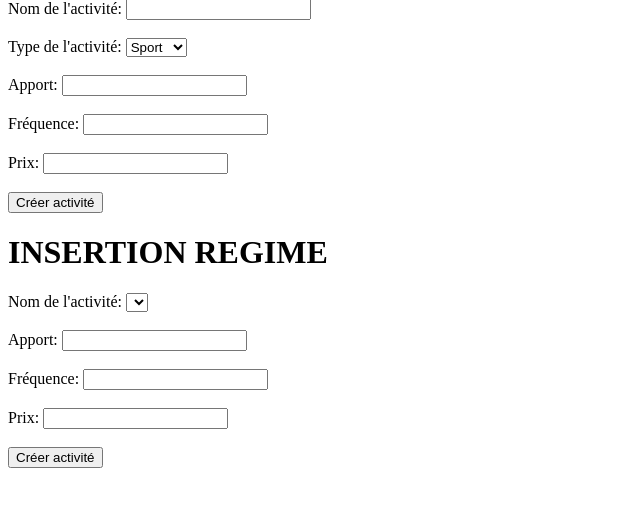
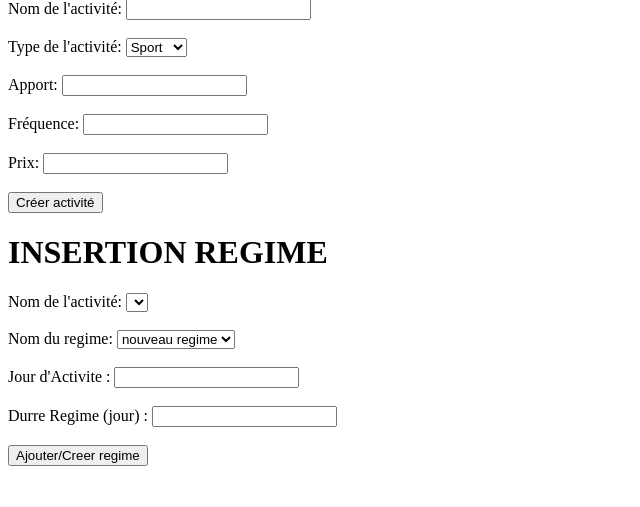
Before and after one commit to Henintsooa/ExamWeb-S4-2023, a CodeIgniter app: page /database/index.php/home_controller/loadBackOffice in a window 1280 px wide. Shown: the part 151-658 px from the top of the page, without its empty margins (0-640 px from the left). Run offline with CodeIgniter, Linux system fonts and the light colour scheme; data comes from the database, SQL or seed files in the repository; data that the repository does not hold is empty.

Commit message:
regime form

```diff
--- a/application/views/backoffice_view.php
+++ b/application/views/backoffice_view.php
@@ -9,7 +9,10 @@
     document.addEventListener(
         'DOMContentLoaded', function(){
             var activiteForm = document.getElementById('activiteForm');
+            var regimeForm = document.getElementById('activiteForm');
             var errorContainer = document.getElementById('errorContainer');
+            var errorContainerRegime = document.getElementById('errorContainer');
+
 
             // activite request
             activiteForm.addEventListener('submit', function(e){
@@ -31,6 +34,33 @@
                             }
                         }else{
                             errorContainer.textCont1ent = 'Erreur lors de la requete';
+                        }
+                    }
+                    console.log(xhr.readyState);
+                }
+                xhr.send(formData);
+            });
+
+            // regime request
+            regimeForm.addEventListener('submit', function(e){
+                e.preventDefault();
+
+                var formData = new FormData(regimeForm);
+                var xhr = new XMLHttpRequest();
+                xhr.open("POST", '<?php echo base_url("Regime_Controller/insertregime") ; ?>' , true);
+
+                xhr.onreadystatechange = function() {
+                    if(xhr.readyState === 4){
+                        console.log("HI IM HERE");
+
+                        if(xhr.status === 200){
+                            if(xhr.responseText === 'success'){
+                                window.location.href = '<?php echo base_url("Home_Controller") ; ?>';
+                            }else{
+                                errorContainerRegime.textContent = 'Donnes Invalides';
+                            }
+                        }else{
+                            errorContainerRegime.textCont1ent = 'Erreur lors de la requete';
                         }
                     }
                     console.log(xhr.readyState);
@@ -68,7 +98,7 @@
             <input type="number" step="0.01" name="apport" id="apport" required><br><br>
 
             <label for="frequence">Fréquence:</label>
-            <input type="number" step="1" name="frequence" id="frequence" required><br><br>
+            <input type="number" step="1" name="frequence" id="frequence" required min=0><br><br>
 
             <label for="prix">Prix:</label>
             <input type="number" step="0.01" name="prix" id="prix" required><br><br>
@@ -86,23 +116,29 @@
             <label for="idactivite">Nom de l'activité:</label>
             <select name="idactivite" id="idactivite">
                 <?php foreach ($activites as $activite) { ?>
-                    <option value="<?php echo $type['idActivite'] ; ?>"> <?php echo $type['nom'] ; ?> </option>
+                    <option value="<?php echo $activite['idActivite'] ; ?>"> <?php echo $activite['nom'] ; ?> </option>
                 <?php } ?>
             </select>
             <br><br>
 
-            <label for="apport">Apport:</label>
-            <input type="number" step="0.01" name="apport" id="apport" required><br><br>
+            <label for="idregime">Nom du regime:</label>
+            <select name="idregime" id="idregime">
+                <option value="99999">nouveau regime</option>
+                <?php foreach ($regimes as $regime) { ?>
+                    <option value="<?php echo $regime['idRegime'] ; ?>"> <?php echo $regime['nom'] ; ?> </option>
+                <?php } ?>
+            </select>
+            <br><br>
 
-            <label for="frequence">Fréquence:</label>
-            <input type="number" step="1" name="frequence" id="frequence" required><br><br>
+            <label for="jourActivite">Jour d'Activite :</label>
+            <input type="number" step="1" name="jourActivite" id="jourActivite" required min=0><br><br>
 
-            <label for="prix">Prix:</label>
-            <input type="number" step="0.01" name="prix" id="prix" required><br><br>
+            <label for="finActivite">Durre Regime (jour) :</label>
+            <input type="number" step="1" name="finActivite" id="finActivite" required min=0><br><br>
 
-            <input type="submit" value="Créer activité">
+            <input type="submit" value="Ajouter/Creer regime">
         </form>
-        <p id="errorContainer">  </p>
+        <p id="errorContainerRegime"></p>
     </div>
 
 </body>
```
Also changed, not shown: application/controllers/Regime_Controller.php (added, +27 -0 lines).
